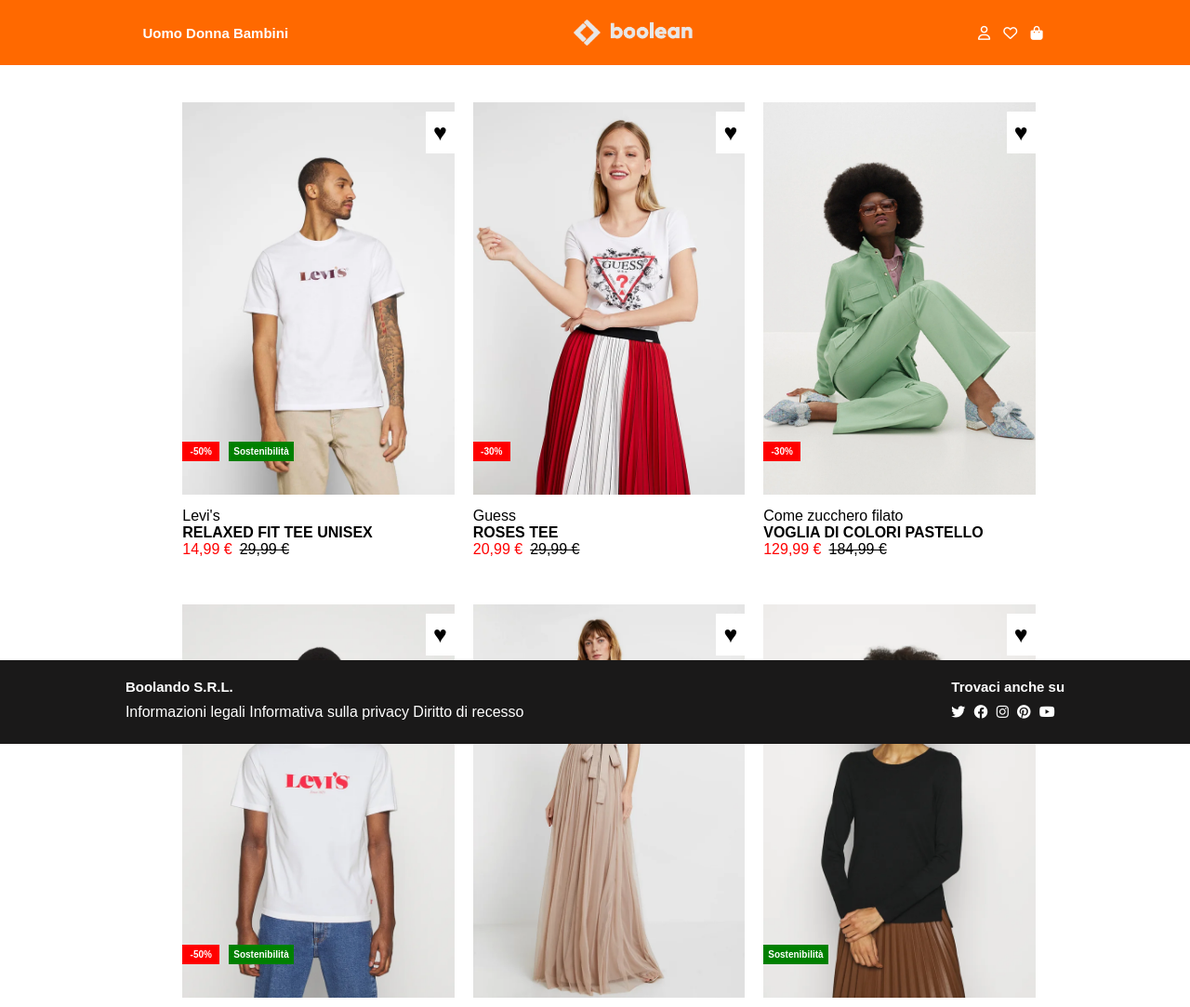
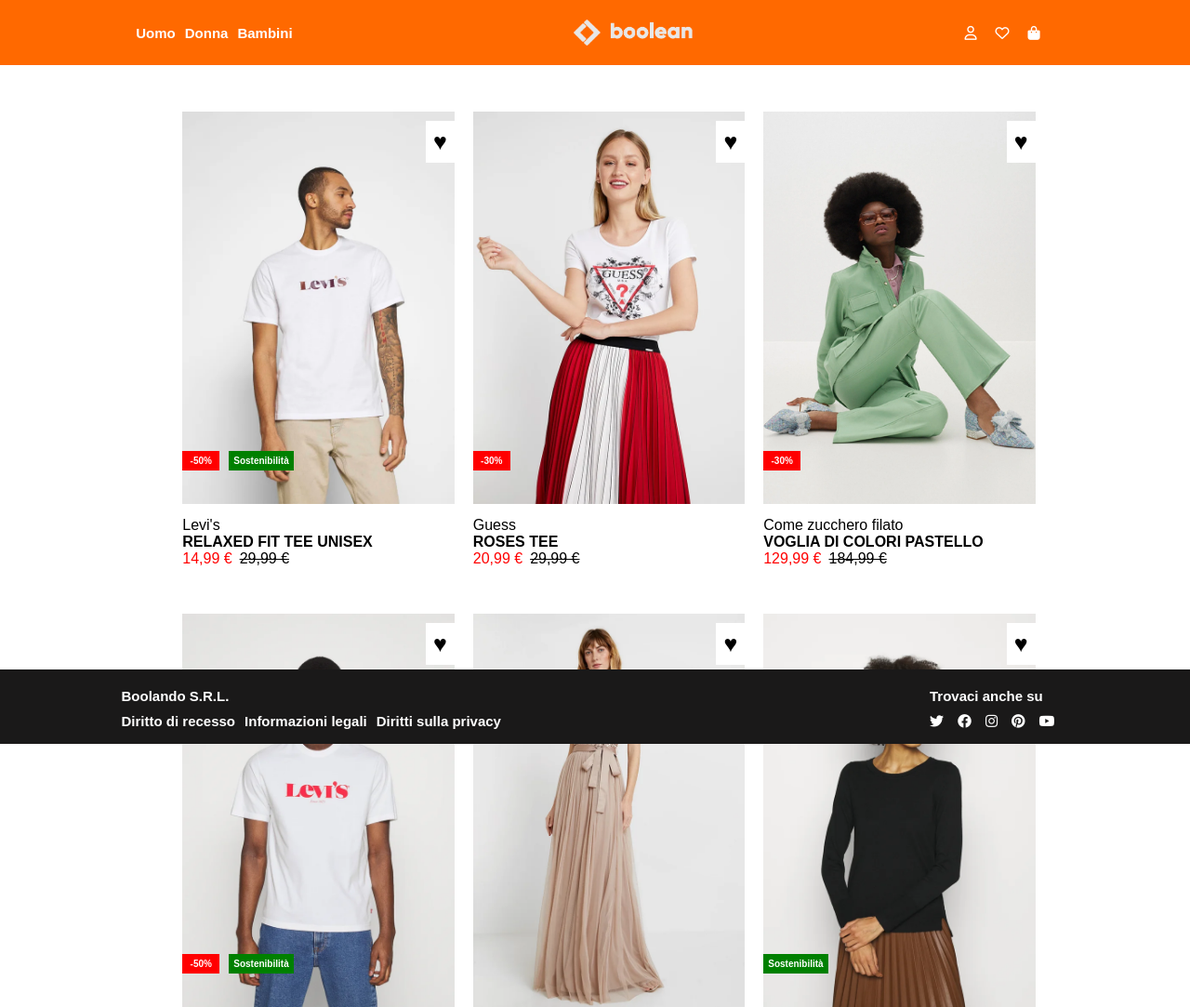
Before and after one commit to ldm0805/html-css-boolando, a plain HTML site: page index.html in a window 1280 px wide. Shown: the top 1083 px of the page at 93% size. Drawn offline with Linux system fonts and the light colour scheme.

Commit message:
Inseriti link e modifiche inerenti all'header ,footer e aggiunta liste non ordinte.

```diff
--- a/css/style.css
+++ b/css/style.css
@@ -11,7 +11,7 @@
     padding-right: 10px;
 }
 
-.white{
+.text-white{
     color: white;
 }
 
@@ -28,6 +28,13 @@ i {
     padding-right: 5px;
 }
 
+li{
+    padding-right: 10px;
+}
+
+a{
+    text-decoration: none;
+}
 /* Header */
 
 .header-row{
@@ -46,16 +53,18 @@ i {
     width: 10%;
 }
 
-.header-category-white{
-    color: white;
+.list-category{
     font-weight: bold;
     font-size: 15px;
+    list-style-type: none;
+    display: flex;
+    text-decoration: none;
 }
 
 /* Main */
 
 main{
-    margin: 100px 0px 120px 30px;
+    margin: 110px 0px 120px 30px;
 }
 
 .main-container{
@@ -68,7 +77,6 @@ main{
     display: flex;
     width: 100%;
     margin-bottom: 40px;
-    height: 50%;
 }
 
 .col-33-main{
@@ -90,7 +98,6 @@ main{
     font-size: 10px;
     padding: 5px;
     text-align: center;
-    color: white;
     font-weight: bold;
 }
 
@@ -169,15 +176,14 @@ main{
     justify-content: space-around;
     width: 100%;
     background-color: #1a1919;
-    height: 90px;
+    height: 80px;
     gap: 190px;
     position: fixed;
     z-index: 1;
     bottom:0;
 }
 
-.footer-category-white{
-    color: white;
+.footer-category{
     font-weight: bold;
     font-size: 15px;
 }
@@ -186,8 +192,6 @@ main{
     padding: 20px 0px 10px 0px;
 }
 
-
-
 /* bonus */
 
 .overlay-heart:hover .heart{
--- a/index.html
+++ b/index.html
@@ -15,12 +15,20 @@
             <header>
                 <div class="header-container">
                     <div class="header-row">
-                        <div class="header-category-white">Uomo Donna Bambini</div>
+                        <div class="category">
+                            <ul class="list-category white">
+                                <li><a class="text-white" href="#">Uomo</a></li>
+                                <li><a class="text-white" href="#">Donna</a></li>
+                                <li><a class="text-white" href="#">Bambini</a></li>
+                            </ul>
+                        </div>
                         <img class="logo-header" src="./img/boolean-logo.png" alt="Logo">
-                        <div class="header-category-white">
-                            <i class="fa-regular fa-user padding-right-10px"></i>
-                            <i class="fa-regular fa-heart padding-right-10px"></i>
-                            <i class="fa-solid fa-bag-shopping"></i>
+                        <div class="shopping-icon">
+                            <ul class="list-category">
+                                <li><a class="text-white" href="#"><i class="fa-regular fa-user padding-right-10px"></i></a></li>
+                                <li><a class="text-white" href="#"><i class="fa-regular fa-heart padding-right-10px"></i></a></li>
+                                <li><a class="text-white" href="#"><i class="fa-solid fa-bag-shopping"></i></a></li>
+                            </ul>
                         </div>
                     </div>
                 </div>
@@ -36,8 +44,8 @@
                                     <img src="img/1.webp" alt="Model_1">
                                     <div class="overlay"> <img src="./img/1b.webp" alt="Model_1_Overlay"></div>
                                     <div class="overlay-heart"><div class="heart">&hearts;</div></div>
-                                    <div class="label red">-50%</div>
-                                    <div class="label green">Sostenibilità</div>
+                                    <div class="label text-white red">-50%</div>
+                                    <div class="label text-white green">Sostenibilità</div>
                                 </div>
                                 <div class="clothes-detail">
                                     <div>Levi's</div>
@@ -54,7 +62,7 @@
                                     <img src="img/2.webp" alt="Model_2">
                                     <div class="overlay"> <img src="./img/2b.webp" alt="Model_2_Overlay"></div>
                                     <div class="overlay-heart"><div class="heart">&hearts;</div></div>
-                                    <div class="label red">-30%</div>
+                                    <div class="label text-white red">-30%</div>
                                 </div>
                                 <div class="clothes-detail">
                                     <div>Guess</div>
@@ -71,7 +79,7 @@
                                     <img src="img/3.webp" alt="Model_3">
                                     <div class="overlay"> <img src="./img/3b.webp" alt="Model_3_Overlay"></div>
                                     <div class="overlay-heart"><div class="heart">&hearts;</div></div>
-                                    <div class="label red">-30%</div>
+                                    <div class="label text-white red">-30%</div>
                                 </div>
                                 <div class="clothes-detail">
                                     <div>Come zucchero filato</div>
@@ -90,8 +98,8 @@
                                     <img src="img/4.webp" alt="Model_4">
                                     <div class="overlay"> <img src="./img/4b.webp" alt="Model_4_Overlay"></div>
                                     <div class="overlay-heart"><div class="heart">&hearts;</div></div>
-                                    <div class="label red ">-50%</div>
-                                    <div class="label green">Sostenibilità</div>
+                                    <div class="label text-white red ">-50%</div>
+                                    <div class="label text-white green">Sostenibilità</div>
                                 </div>
                                 <div class="clothes-detail">
                                     <div>Levi's</div>
@@ -123,7 +131,7 @@
                                     <img src="img/6.webp" alt="Model_6">
                                     <div class="overlay"> <img src="./img/6b.webp" alt="Model_6_Overlay"></div>
                                     <div class="overlay-heart"><div class="heart">&hearts;</div></div>
-                                    <div class="label zero green">Sostenibilità</div>
+                                    <div class="label text-white zero green">Sostenibilità</div>
                                 </div>
                                 <div class="clothes-detail">
                                     <div>Esprit</div>
@@ -132,7 +140,6 @@
                                 </div>
                             </div>
                         </div>
-                    </div>
                 </div>
             </main>
 
@@ -142,18 +149,26 @@
                 <div class="footer-container">
                     <div class="footer-row">
                         <div class="footer-col">
-                            <div class="footer-category-white padding-footer">Boolando S.R.L.</div>
-                            <div class="white"> Informazioni legali Informativa sulla privacy Diritto di recesso</div>
-                        </div>
+                            <div class="footer-category text-white white padding-footer"><a class="text-white"href="#"> Boolando S.R.L.</a></div>
+                                <div class="category">
+                                    <ul class="list-category white">
+                                        <li><a class="text-white" href="#">Diritto di recesso</a></li>
+                                        <li><a class="text-white" href="#">Informazioni legali</a></li>
+                                        <li><a class="text-white" href="#">Diritti sulla privacy</a></li>
+                                    </ul>
+                                </div>
+                            </div>
                         <div class="footer-col">
-                            <div class="footer-category-white padding-footer">Trovaci anche su</div>
-                            <div class="footer-category-white">
-                                <i class="fa-brands fa-twitter"></i>
-                                <i class="fa-brands fa-facebook"></i>
-                                <i class="fa-brands fa-instagram"></i>
-                                <i class="fa-brands fa-pinterest"></i>
-                                <i class="fa-brands fa-youtube"></i>
-                            </div>
+                            <div class="footer-category text-white padding-footer">Trovaci anche su</div>
+                                <div class="footer-category">
+                                    <ul class="list-category">
+                                        <li><a class="text-white" href=""><i class="fa-brands fa-twitter"></i></a></li>
+                                        <li><a class="text-white" href=""><i class="fa-brands fa-facebook"></i></a></li>
+                                        <li><a class="text-white" href=""><i class="fa-brands fa-instagram"></i></a></li>
+                                        <li><a class="text-white" href=""><i class="fa-brands fa-pinterest"></i></a></li>
+                                        <li><a class="text-white" href=""><i class="fa-brands fa-youtube"></i></a></li>
+                                    </ul>
+                                </div>
                         </div>
                     </div>
                 </div>
```
